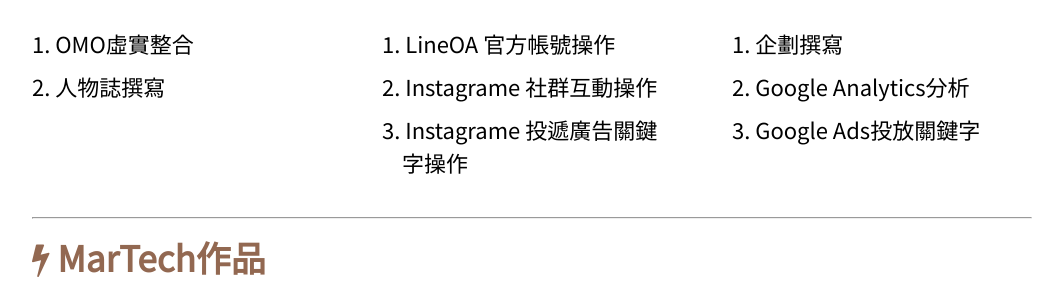
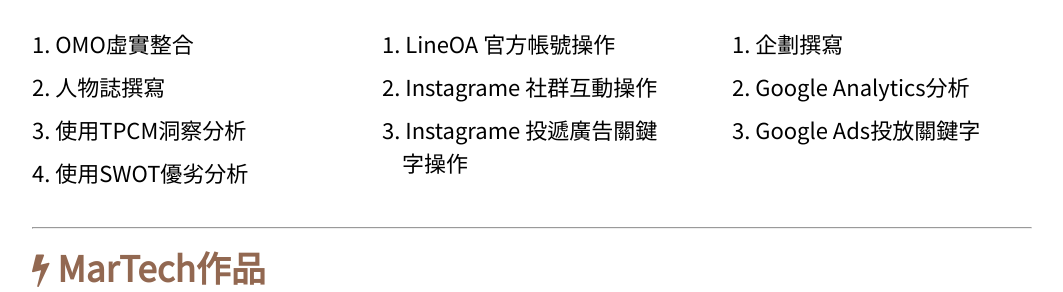
Before and after one commit to Churng/MarTech_Resume, a plain HTML site: page index.html in a window 1280 px wide. Shown: the part 839-1131 px from the top of the page, without its empty margins (108-1171 px from the left). Drawn offline with Linux system fonts and the light colour scheme; a script that the page names is missing.

Commit message:
增加技能

```diff
--- a/index.html
+++ b/index.html
@@ -52,6 +52,8 @@
                     <ol>
                         <li>1. OMO虛實整合</li>
                         <li>2. 人物誌撰寫</li>
+                        <li>3. 使用TPCM洞察分析</li>
+                        <li>4. 使用SWOT優劣分析</li>
                     </ol>
                 </li>
                 <li class="brand-top">
```
